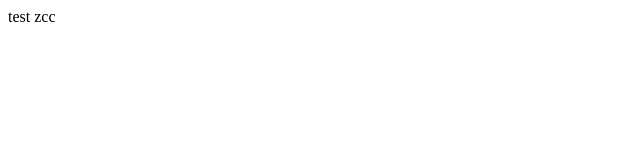
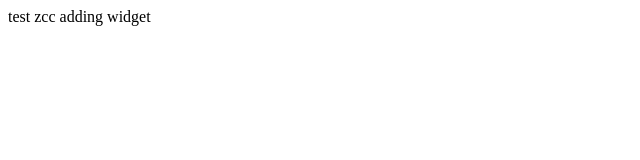
Before and after one commit to RajalakshmiManivannan/testRepo, a plain HTML site: page index.html in a window 1280 px wide. Shown: the whole page, without its empty margins (0-640 px from the left). Drawn offline with Linux system fonts and the light colour scheme; some packages are replaced by stand-ins of ours; a script that the page names is missing.

Commit message:
Update index.html

```diff
--- a/index.html
+++ b/index.html
@@ -2,5 +2,5 @@
     <head>
     <script data-apikey="XF1QNOMTRBuiEdRLp1eSqQ" data-env="us01" src="https://us01ccistatic.zoom.us/us01cci/web-sdk/zcc-sdk.js"></script>
     </head>
-    <body>test zcc</body>
+    <body>test zcc adding widget</body>
 </html>
```
